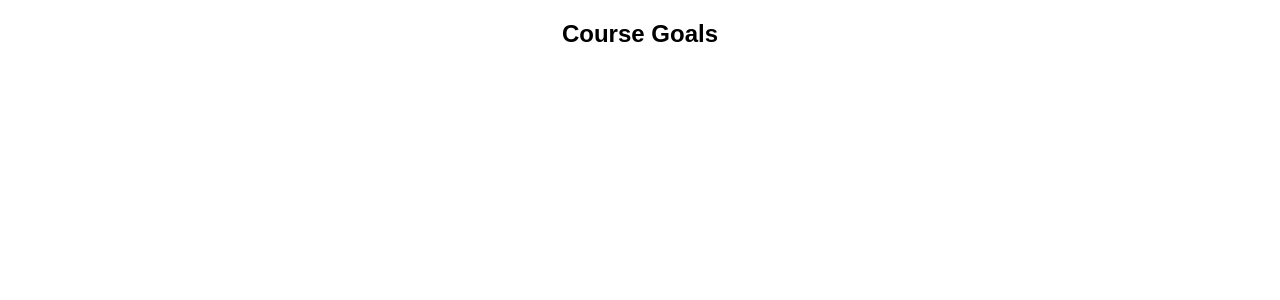
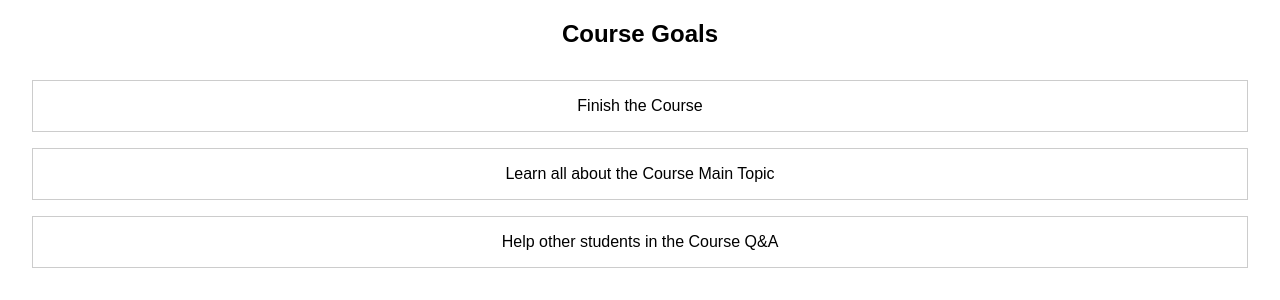
Before and after one commit to otavioramos/react-refresher, a React (Create React App) app: page / in a window 1280 px wide. Shown: the top 300 px of the page. Built offline with nearby package versions, Linux system fonts and the light colour scheme.

Commit message:
Mapping the array to JSX code

```diff
--- a/src/components/GoalList.js
+++ b/src/components/GoalList.js
@@ -5,7 +5,9 @@ import './GoalList.css'
 const GoalList = (props) => {
     return (
     <ul className='goal-list'>
-
+      {props.goals.map((goalItem) => {
+          return <li key={goalItem.id}>{goalItem.text}</li>;
+      })}
     </ul>
     );
 };
```
